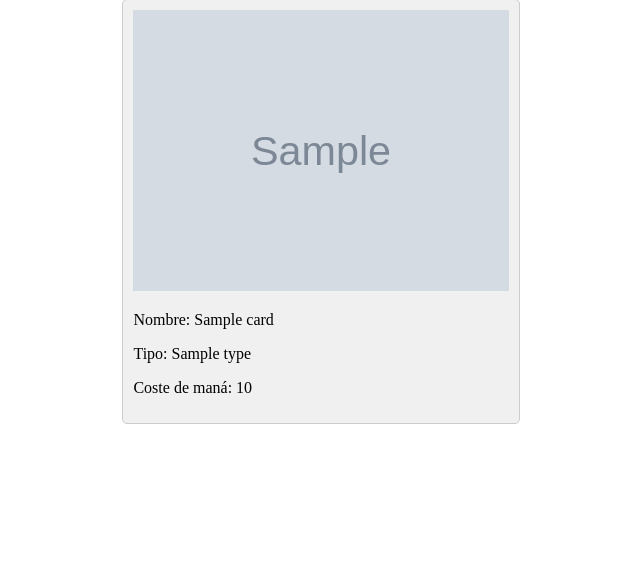
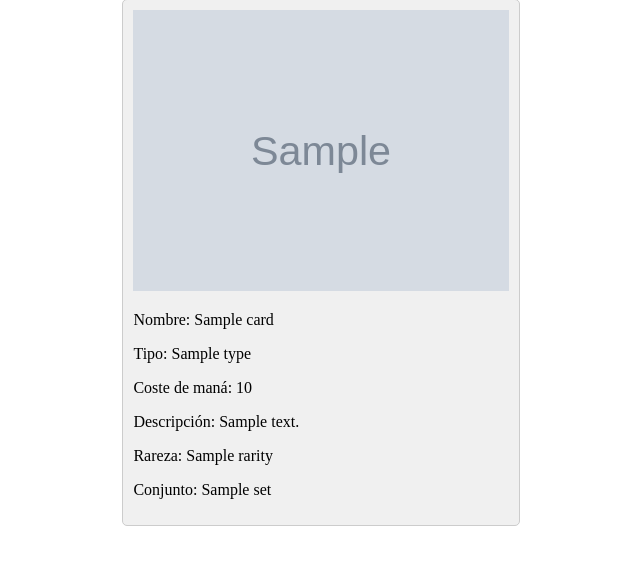
Before and after one commit to Burnt4023/Proyecto_Mahoraga, a Django app: page /buscador/1/ in a window 1280 px wide. Shown: the part 81-646 px from the top of the page, without its empty margins (319-959 px from the left). Run offline with Django 5.2, Linux system fonts and the light colour scheme; tables that the repository leaves empty hold one stand-in row (values such as "Sample post"); grey boxes marked "Sample" are stand-in pictures; a database or web service that is not in the repository returns one stand-in record (values such as "Sample title"); data that the repository does not hold is empty.

```diff
--- a/Templates/buscador.html
+++ b/Templates/buscador.html
@@ -28,6 +28,11 @@
             max-width: 100%; /* Imagen de la carta ocupa todo el ancho disponible */
             height: auto; /* Altura automática para mantener la proporción */
         }
+
+        /* Estilos para la descripción de la carta */
+        .carta .descripcion {
+            margin-top: 10px; /* Espacio entre la descripción y otros elementos */
+        }
     </style>
 </head>
 <body>
@@ -39,7 +44,10 @@
             <p>Nombre: {{ carta.name }}</p>
             <p>Tipo: {{ carta.type }}</p>
             <p>Coste de maná: {{ carta.manaCost }}</p>
-            <!-- Agrega más información de la carta según sea necesario -->
+            <p>Descripción: {{ carta.text }}</p>
+            <p>Rareza: {{ carta.rarity }}</p>
+            <p>Conjunto: {{ carta.set }}</p>
+            <!-- Puedes agregar más información de la carta aquí -->
         </div>
         {% endfor %}
     </div>
```
